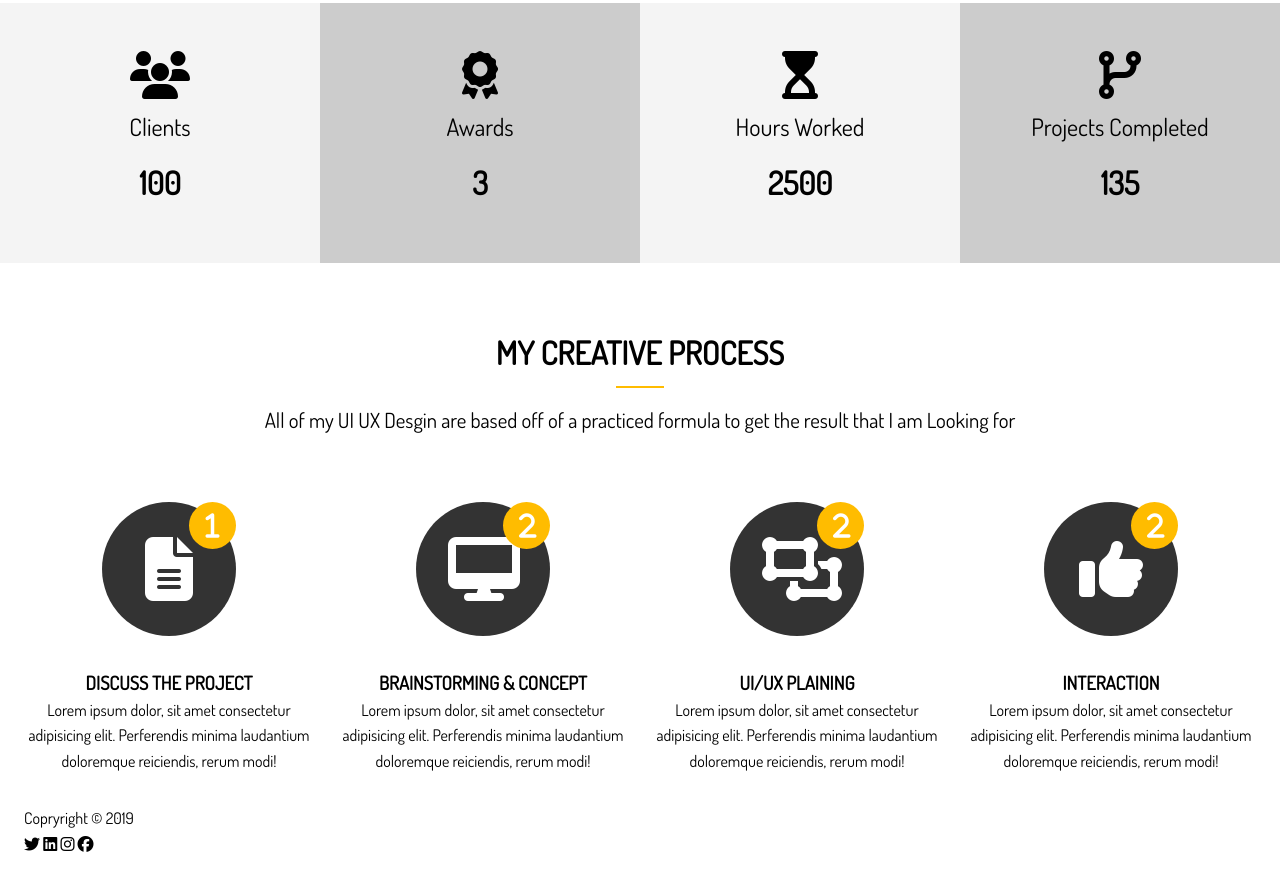
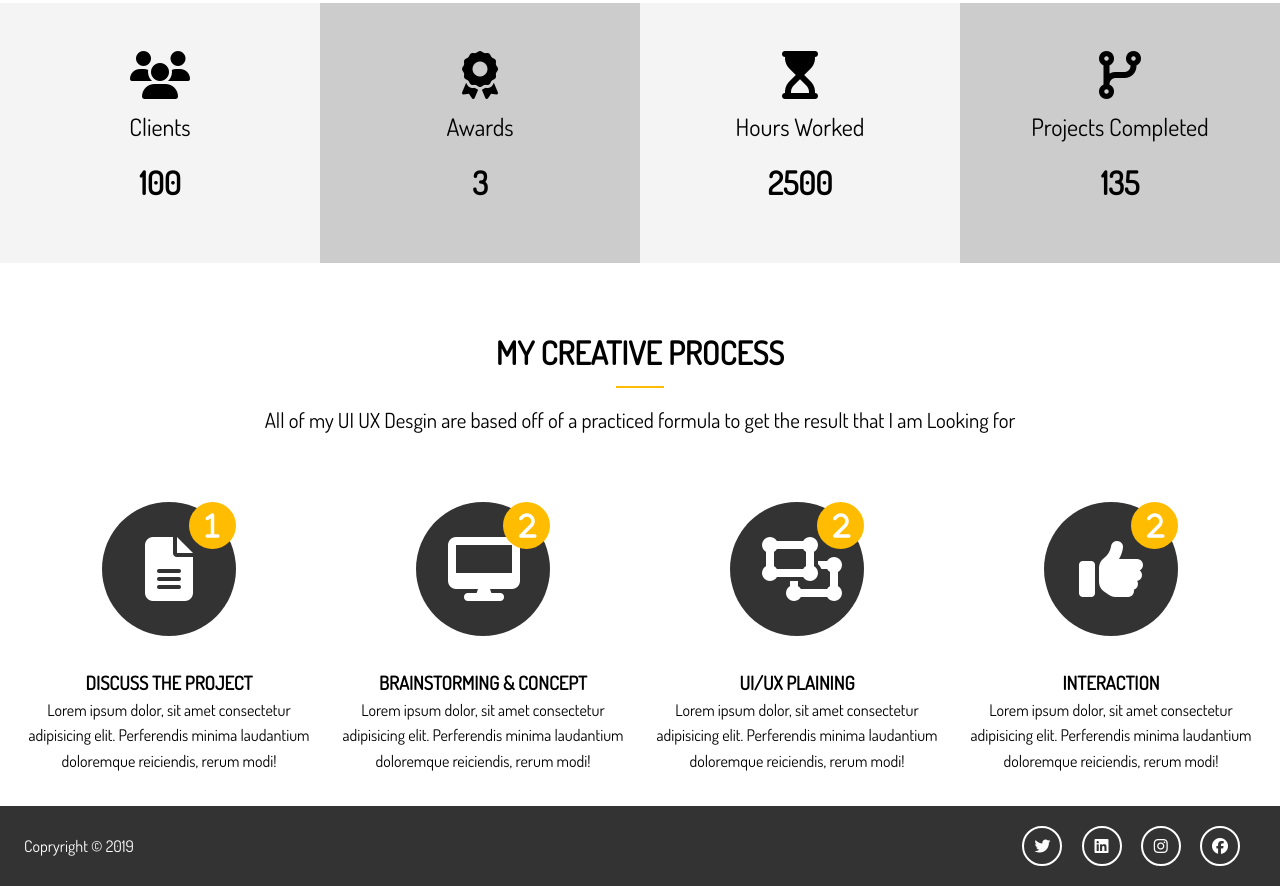
Before and after one commit to Grodriggues/personal-blog-example, a website: page dist/index.html in a window 1280 px wide. Shown: the part 1254-2140 px from the top of the page. Before the commit the page ends 2112 px from the top, so only its background shows below. Drawn offline with Linux system fonts and the light colour scheme.

Commit message:
styled footer

```diff
--- a/scss/main.scss
+++ b/scss/main.scss
@@ -189,3 +189,30 @@ img {
     }
   }
 }
+
+//Footer
+#main-footer {
+  background: $dark-color;
+  color: #fff;
+  height: 5rem;
+
+  .footer-content {
+    display: flex;
+    justify-content: space-between;
+    height: 5rem;
+    align-items: center;
+
+    .social {
+      .fab {
+        margin-right: 1rem;
+        border: 2px #fff solid;
+        border-radius: 50%;
+        height: 20px;
+        width: 20px;
+        line-height: 20px;
+        text-align: center;
+        padding: 0.5rem;
+      }
+    }
+  }
+}
```
Also changed, not shown: dist/css/main.css.
